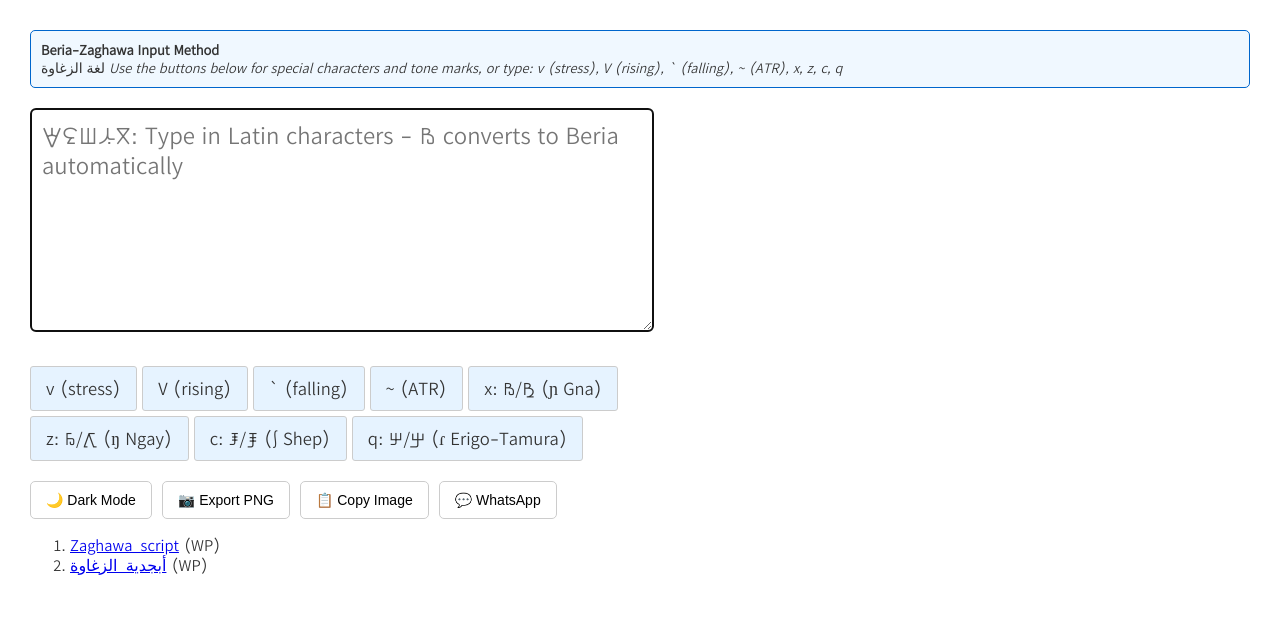
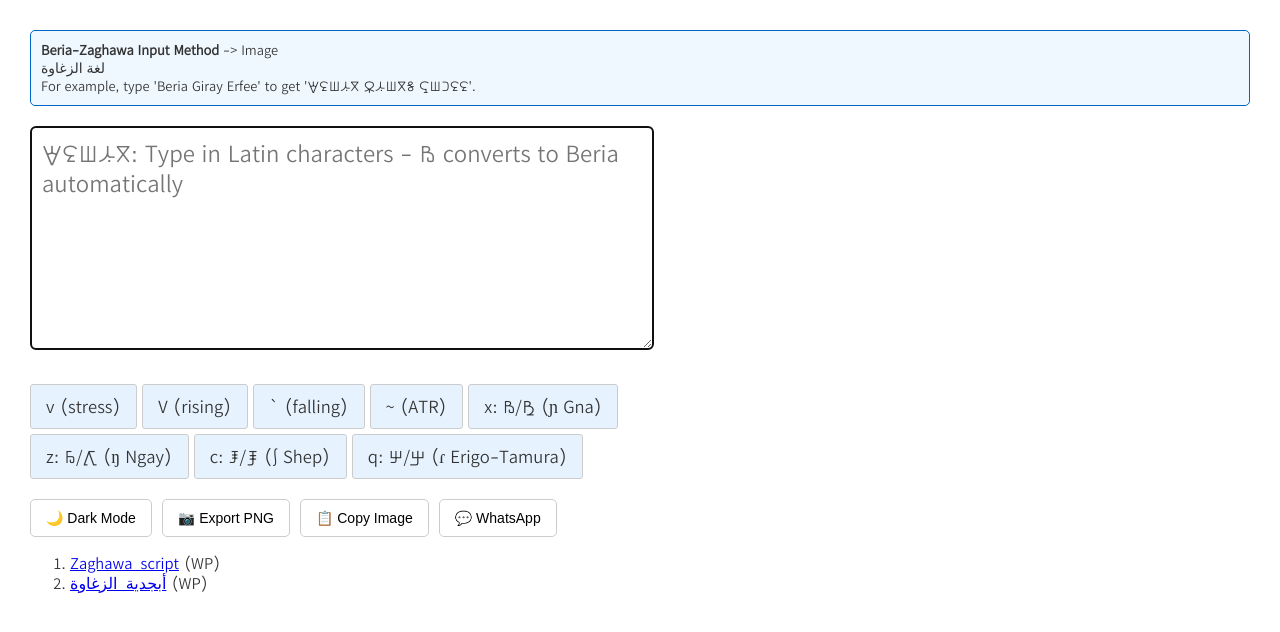
Before and after one commit to komapc/noamba, a website: page src/beria-input.html in a window 1280 px wide. Drawn offline with Linux system fonts and the light colour scheme.

```diff
--- a/src/beria-input.html
+++ b/src/beria-input.html
@@ -164,9 +164,9 @@
 <body>
 
   <div class="info">
-    <strong>Beria-Zaghawa Input Method</strong><br>
-    لغة الزغاوة
-    <em>Use the buttons below for special characters and tone marks, or type: v (stress), V (rising), ` (falling), ~ (ATR), x, z, c, q</em>
+    <strong>Beria-Zaghawa Input Method</strong> -> Image<br>
+    لغة الزغاوة<br>
+    For example, type 'Beria Giray Erfee' to get '𖺡𖺾𖻌𖻂𖺻 𖺥𖻂𖻌𖺻𖻓 𖺣𖻌𖺿𖺾𖺾'.<br>
   </div>
 
   <div id="font-status" class="font-status">
```
